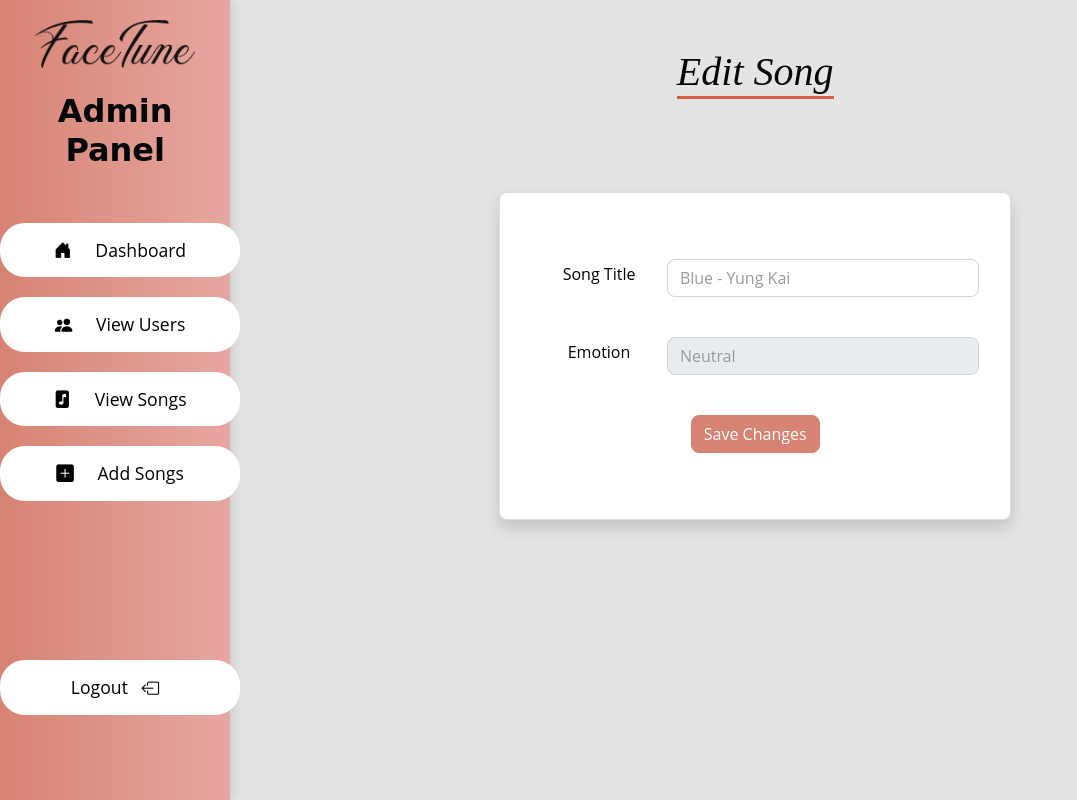
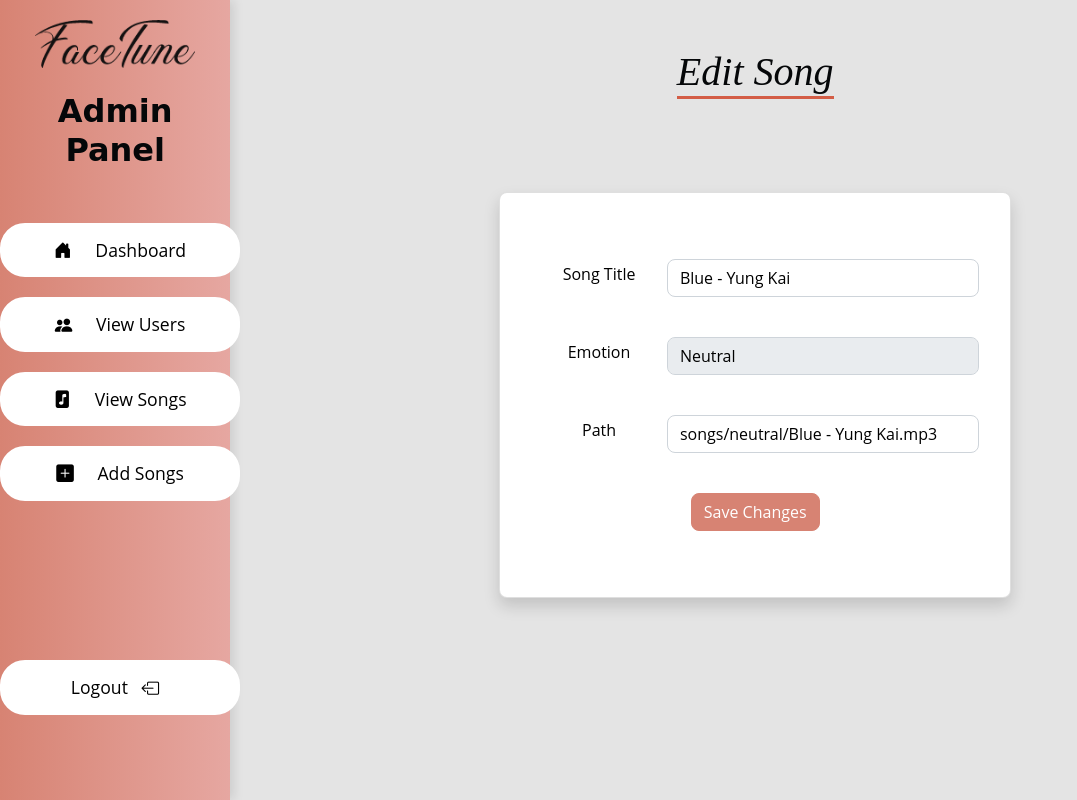
Before and after one commit to subin-shk/FaceTune, a Flask app: page /admin/edit-song/3 in a window 1280 px wide. Shown: the whole page, without its empty margins (0-1077 px from the left). Run offline with Flask 3, Linux system fonts and the light colour scheme; a user stored in the database is signed in; data comes from the database, SQL or seed files in the repository; parts of the project's set-up code (start-up, migrations or seed data) failed here and were passed over; some libraries are stand-ins or nearby versions; some web fonts are replaced.

Commit message:
Added path in edit-songs

```diff
--- a/app.py
+++ b/app.py
@@ -258,9 +258,13 @@ def edit_song(song_id):
         if request.method == "POST":
             title = request.form["title"]
             emotion = request.form["emotion"]
+            path = request.form["path"]  # Add form field for `path`
 
             try:
-                cursor.execute("UPDATE songs SET title = ?, emotion = ? WHERE id = ?", (title, emotion, song_id))
+                cursor.execute(
+                    "UPDATE songs SET title = ?, emotion = ?, path = ? WHERE id = ?",
+                    (title, emotion, path, song_id),
+                )
                 conn.commit()
                 flash("Song updated successfully.", "success")
                 return redirect(url_for("view_songs"))
@@ -270,7 +274,7 @@ def edit_song(song_id):
                 conn.close()
 
         else:  # GET request
-            cursor.execute("SELECT id, title, emotion FROM songs WHERE id = ?", (song_id,))
+            cursor.execute("SELECT id, title, emotion, path FROM songs WHERE id = ?", (song_id,))
             song = cursor.fetchone()  # Fetch the specific song as a dictionary
             conn.close()
 
@@ -282,6 +286,7 @@ def edit_song(song_id):
     else:
         flash("Access denied. Admins only.", "danger")
         return redirect(url_for("login"))
+
 
 
 @app.route("/admin/delete-song/<int:song_id>", methods=["POST"])
--- a/static/admin.css
+++ b/static/admin.css
@@ -91,7 +91,6 @@ h5 {
 .sidebar a:hover {
   background-color: rgb(192, 192, 192);
   color: #000;
-  transform: translateY(-5px) translateX(5px);
 }
 
 .sidebar a i {
--- a/templates/admin/edit-songs.html
+++ b/templates/admin/edit-songs.html
@@ -78,6 +78,7 @@
                   name="title"
                   value="{{ song['title'] }}"
                   required
+                  style="color: #000"
                 />
               </div>
               <div class="form-group d-flex align-items-center">
@@ -87,7 +88,7 @@
                 id="emotion"
                 name="emotion"
                 required
-
+                style="color: #000"
               >
                 <option value="" disabled>Select emotion</option>
                 <option value="happy" {% if song['emotion'] == 'happy' %}selected{% endif %}>Happy</option>
@@ -99,6 +100,18 @@
                 <option value="surprise" {% if song['emotion'] == 'surprise' %}selected{% endif %}>Surprise</option>
               </select>
               </div>
+              <div class="form-group d-flex align-items-center">
+                <label for="path" class="form-label">Path</label>
+                <input
+                  type="text"
+                  class="form-control"
+                  id="path"
+                  name="path"
+                  value="{{ song['path'] }}"
+                  required
+                  style="color: #000"
+                />
+              </div>
               <button type="submit" class="btn btn-primary">
                 Save Changes <i class="bi bi-floppy"></i>
               </button>
```
